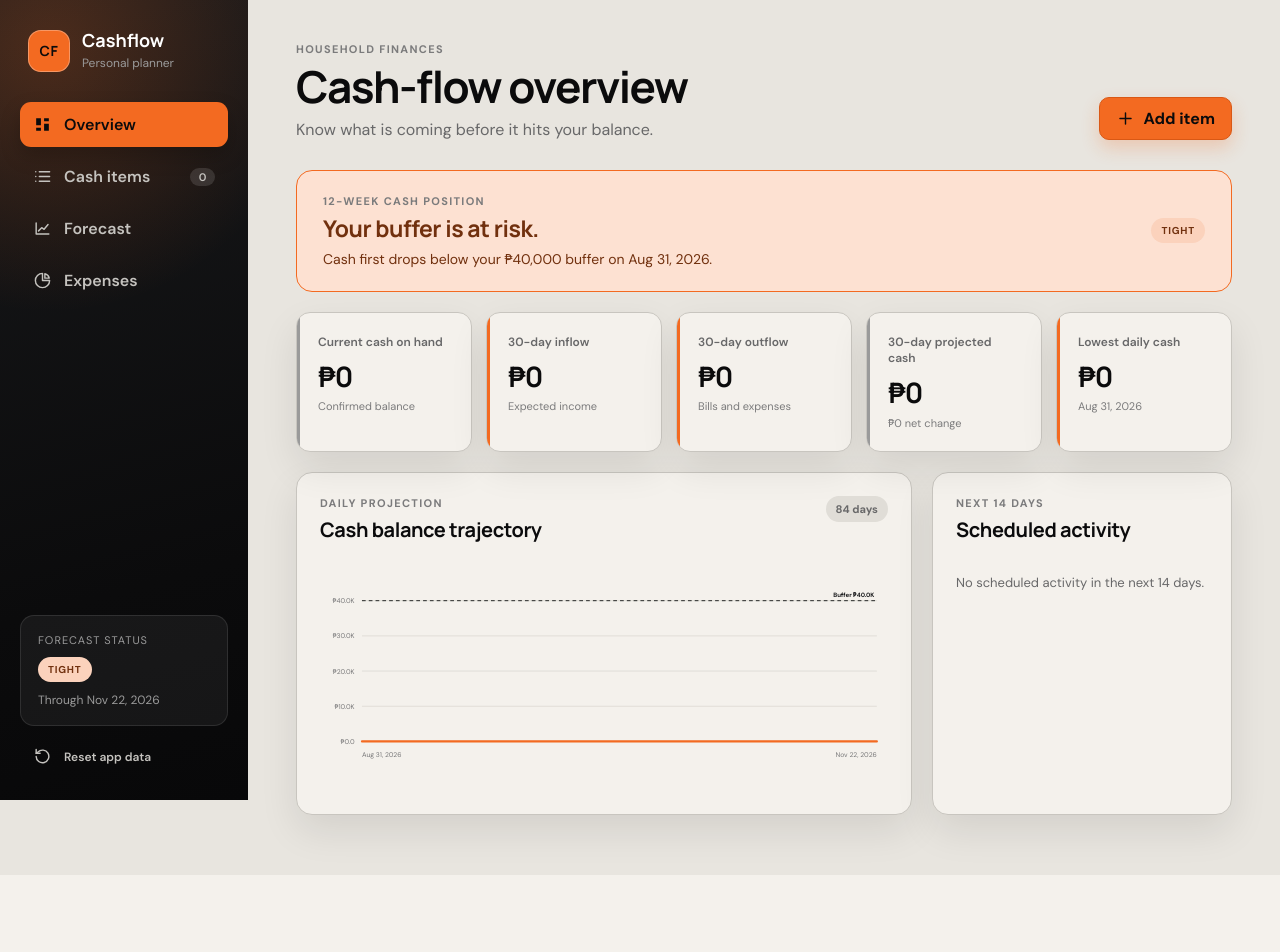
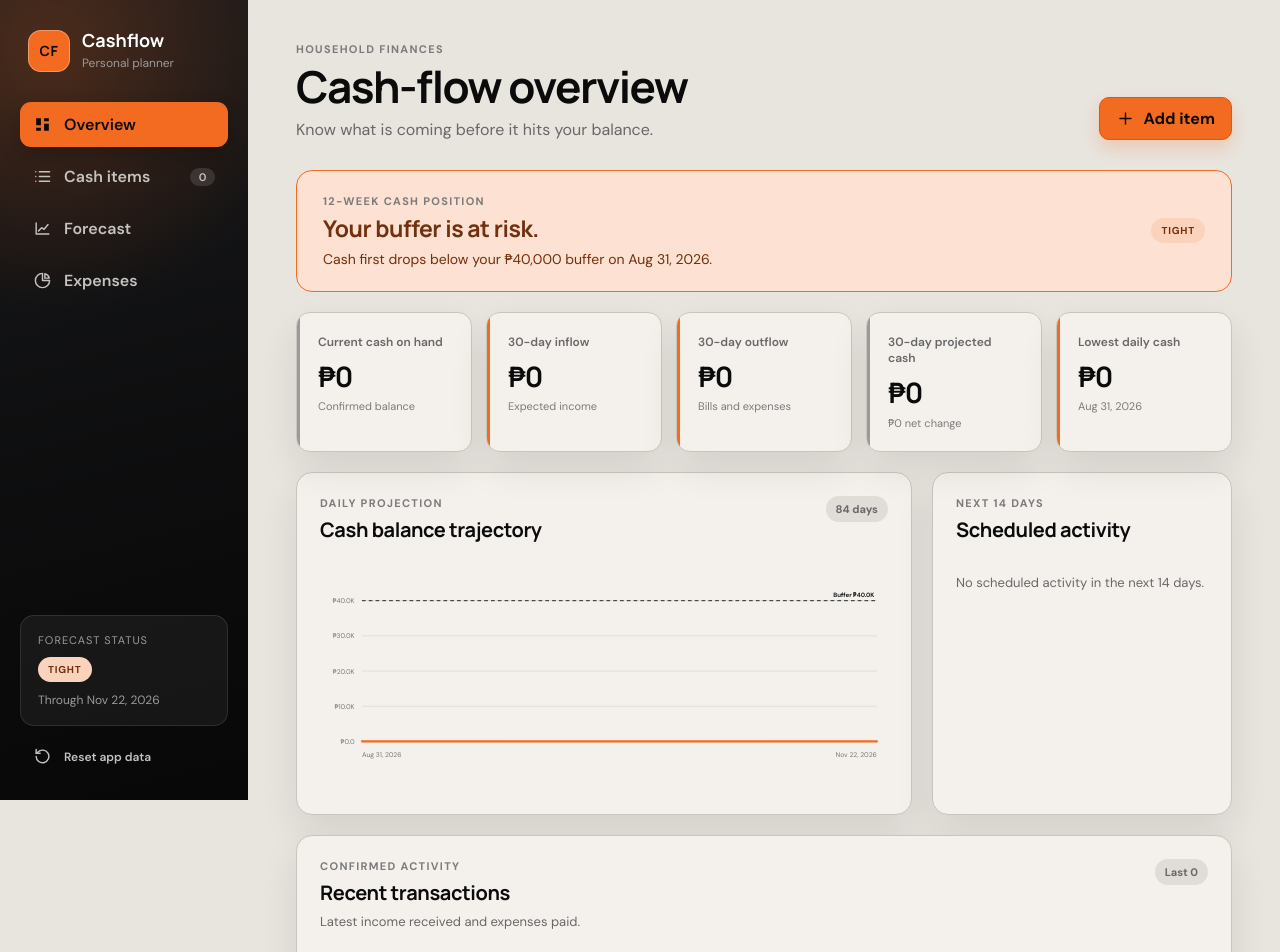
Before and after one commit to tokipaulo19/cash-flow-app, a React (Vite) app: page / in a window 1280 px wide. Shown: the top 952 px of the page. Before the commit the page ends 875 px from the top, so only its background shows below. Built offline with nearby package versions, Linux system fonts and the light colour scheme.

Commit message:
Add recent transactions to overview

```diff
--- a/src/App.jsx
+++ b/src/App.jsx
@@ -20,6 +20,32 @@ const sections = [
   { key: 'variableExpenses', label: 'Variable expenses', singular: 'planned expense', description: 'Dated discretionary or planned spending' },
   { key: 'oneOffBills', label: 'One-off bills', singular: 'one-off bill', description: 'Irregular bills with a single due date' },
 ]
+
+function buildRecentTransactions(data) {
+  const transactions = []
+  const add = (item, section, type, amount, date, recordedAt, id) => {
+    if (!date || !(Number(amount) > 0)) return
+    transactions.push({ id, name: item.name, category: item.category, subcategory: item.subcategory, section, type, amount: Number(amount), date, recordedAt: recordedAt || `${date}T12:00:00` })
+  }
+
+  ;(data.recurringIncome || []).forEach((item) => {
+    const history = item.paymentHistory || []
+    history.forEach((payment, index) => add(item, 'Recurring income', 'income', payment.amount, payment.receivedDate || payment.scheduledDate, payment.recordedAt, `${item.id}-income-${index}`))
+    if (!history.length && item.paidThroughDate) add(item, 'Recurring income', 'income', item.lastReceivedAmount || item.amount, item.paidThroughDate, null, `${item.id}-income-legacy`)
+  })
+  ;(data.oneOffIncome || []).filter((item) => item.status === 'Paid').forEach((item) => add(item, 'One-off income', 'income', item.actualAmount || item.amount, item.paidAt?.slice(0, 10) || item.startDate, item.paidAt, `${item.id}-income`))
+  ;(data.recurringBills || []).forEach((item) => {
+    const history = item.paymentHistory || []
+    history.forEach((payment, index) => add(item, 'Recurring bill', 'expense', payment.amount, payment.paidDate || payment.scheduledDate, payment.recordedAt, `${item.id}-bill-${index}`))
+    if (!history.length && item.paidThroughDate) add(item, 'Recurring bill', 'expense', item.amount, item.paidThroughDate, null, `${item.id}-bill-legacy`)
+  })
+  ;['variableExpenses', 'oneOffBills'].forEach((sectionKey) => {
+    const section = sectionKey === 'variableExpenses' ? 'Variable expense' : 'One-off bill'
+    ;(data[sectionKey] || []).filter((item) => item.status === 'Paid').forEach((item) => add(item, section, 'expense', item.cashAdjustmentAmount || item.amount, item.paidAt?.slice(0, 10) || item.startDate, item.paidAt, `${item.id}-expense`))
+  })
+
+  return transactions.sort((first, second) => second.recordedAt.localeCompare(first.recordedAt)).slice(0, 20)
+}
 
 function cloneDefaultData() {
   return JSON.parse(JSON.stringify(financeData))
@@ -567,6 +593,7 @@ function App() {
     : forecast.some((day) => day.balance < data.settings.minimumBuffer)
       ? 'TIGHT'
       : 'SAFE'
+  const recentTransactions = useMemo(() => buildRecentTransactions(data), [data])
 
   const openNewItem = (section = 'recurringIncome') => {
     setEditing(null)
@@ -577,6 +604,7 @@ function App() {
 
   const submitItem = (event) => {
     event.preventDefault()
+    const recordedAt = new Date().toISOString()
     const item = {
       ...form,
       id: editing?.id || `${form.section}-${Date.now()}`,
@@ -644,6 +672,7 @@ function App() {
         savedItem = {
           ...item,
           cashAdjustedOnPaid,
+          paidAt: willBePaid ? existing?.paidAt || recordedAt : null,
           ...(willBePaid ? { actualAmount, cashAdjustmentAmount: actualAmount } : {}),
         }
       }
@@ -704,6 +733,7 @@ function App() {
             ...existing,
             status: markingPaid ? 'Paid' : 'Unpaid',
             cashAdjustedOnPaid: markingPaid,
+            paidAt: markingPaid ? new Date().toISOString() : null,
             ...(markingPaid ? { actualAmount, cashAdjustmentAmount: actualAmount } : {}),
           }
         : existing),
@@ -727,12 +757,12 @@ function App() {
         balance: (Number(current.balance) || 0) + actualAmount,
         [section]: current[section].map((existing) => existing.id === item.id
           ? section === 'oneOffIncome'
-            ? { ...existing, status: 'Paid', cashAdjustedOnPaid: true, actualAmount, cashAdjustmentAmount: actualAmount }
+            ? { ...existing, status: 'Paid', cashAdjustedOnPaid: true, actualAmount, cashAdjustmentAmount: actualAmount, paidAt: new Date().toISOString() }
             : {
                 ...existing,
                 paidThroughDate: expectedDateKey,
                 lastReceivedAmount: actualAmount,
-                paymentHistory: [...(existing.paymentHistory || []), { scheduledDate: expectedDateKey, previousPaidThroughDate: existing.paidThroughDate || '', receivedDate: toDateKey(new Date()), amount: actualAmount }],
+                paymentHistory: [...(existing.paymentHistory || []), { scheduledDate: expectedDateKey, previousPaidThroughDate: existing.paidThroughDate || '', receivedDate: toDateKey(new Date()), recordedAt: new Date().toISOString(), amount: actualAmount }],
               }
           : existing),
       }
@@ -802,6 +832,7 @@ function App() {
           ? {
               ...existing,
               paidThroughDate: expectedDateKey,
+              paymentHistory: [...(existing.paymentHistory || []), { scheduledDate: expectedDateKey, paidDate: toDateKey(new Date()), recordedAt: new Date().toISOString(), amount: currentPayment }],
               ...(existing.trackBalance ? {
                 amountPaid: Math.min(Number(existing.totalAmount) || 0, (Number(existing.amountPaid) || 0) + currentPayment),
                 remainingAmount: Math.max(0, currentRemaining - currentPayment),
@@ -974,7 +1005,7 @@ function App() {
           <button className="button-primary add-top-button" type="button" onClick={() => openNewItem(view === 'report' ? 'variableExpenses' : 'recurringIncome')}><Icon name="plus" />{view === 'report' ? 'Add expense' : 'Add item'}</button>
         </header>
 
-        {view === 'overview' && <Dashboard balance={data.balance} forecast={forecast} minimumBuffer={data.settings.minimumBuffer} />}
+        {view === 'overview' && <Dashboard balance={data.balance} forecast={forecast} minimumBuffer={data.settings.minimumBuffer} recentTransactions={recentTransactions} />}
 
         {view === 'items' && (
           <div className="items-stack">
--- a/src/components/Dashboard.jsx
+++ b/src/components/Dashboard.jsx
@@ -57,7 +57,7 @@ function MetricCard({ label, value, note, tone = 'default' }) {
   )
 }
 
-function Dashboard({ balance, forecast, minimumBuffer }) {
+function Dashboard({ balance, forecast, minimumBuffer, recentTransactions = [] }) {
   const next30Days = forecast.slice(0, 30)
   const monthIncome = next30Days.reduce((sum, day) => sum + day.income, 0)
   const monthExpenses = next30Days.reduce((sum, day) => sum + day.expenses, 0)
@@ -138,6 +138,33 @@ function Dashboard({ balance, forecast, minimumBuffer }) {
         </article>
       </section>
 
+      <article className="panel recent-transactions-panel">
+        <div className="panel-heading">
+          <div>
+            <span className="eyebrow">Confirmed activity</span>
+            <h2>Recent transactions</h2>
+            <p>Latest income received and expenses paid.</p>
+          </div>
+          <span className="panel-meta">Last {Math.min(recentTransactions.length, 20)}</span>
+        </div>
+        {recentTransactions.length ? (
+          <div className="recent-transaction-list">
+            {recentTransactions.map((transaction) => (
+              <div className="recent-transaction-row" key={transaction.id}>
+                <span className="recent-transaction-date">{shortDate(transaction.date)}</span>
+                <i className={`recent-transaction-mark transaction-${transaction.type}`} aria-hidden="true" />
+                <div className="recent-transaction-copy">
+                  <strong>{transaction.name}</strong>
+                  <span>{transaction.section}{transaction.category ? ` · ${transaction.category}` : ''}{transaction.subcategory ? ` › ${transaction.subcategory}` : ''}</span>
+                </div>
+                <span className={`recent-transaction-status transaction-${transaction.type}`}>{transaction.type === 'income' ? 'Received' : 'Paid'}</span>
+                <strong className={`recent-transaction-amount ${transaction.type === 'income' ? 'positive-number' : 'negative-number'}`}>{transaction.type === 'income' ? '+' : '−'}{money(transaction.amount)}</strong>
+              </div>
+            ))}
+          </div>
+        ) : <p className="empty-copy">Confirmed payments will appear here after you mark income as received or an expense as paid.</p>}
+      </article>
+
       {trigger?.length > 0 && (
         <section className="insight-card">
           <span className="insight-icon">!</span>
--- a/src/index.css
+++ b/src/index.css
@@ -160,6 +160,21 @@ button { cursor: pointer; }
 .event-amount.event-income { color: #414143; }
 .event-amount.event-expense { color: #c94e0c; }
 .empty-copy { color: var(--muted); font-size: 13px; }
+
+.recent-transaction-list { display: grid; }
+.recent-transaction-row { display: grid; grid-template-columns: 92px 8px minmax(0, 1fr) auto 120px; align-items: center; gap: 12px; padding: 13px 0; border-top: 1px solid #dcd9d3; }
+.recent-transaction-row:first-child { border-top: 0; padding-top: 2px; }
+.recent-transaction-date { color: #686869; font-size: 11px; font-weight: 650; }
+.recent-transaction-mark { width: 7px; height: 30px; border-radius: 99px; background: #9a9a9a; }
+.recent-transaction-mark.transaction-income { background: #18191b; }
+.recent-transaction-mark.transaction-expense { background: #f36a21; }
+.recent-transaction-copy { min-width: 0; }
+.recent-transaction-copy strong, .recent-transaction-copy span { display: block; overflow: hidden; text-overflow: ellipsis; white-space: nowrap; }
+.recent-transaction-copy strong { color: #18191b; font-size: 13px; }
+.recent-transaction-copy span { margin-top: 3px; color: #777778; font-size: 10px; }
+.recent-transaction-status { border-radius: 99px; padding: 5px 8px; color: #5f5f60; background: #dedbd5; font-size: 8px; font-weight: 800; letter-spacing: .05em; text-transform: uppercase; }
+.recent-transaction-status.transaction-expense { color: #71300e; background: #fbd2bc; }
+.recent-transaction-amount { font-size: 12px; text-align: right; white-space: nowrap; }
 
 .insight-card { display: flex; align-items: center; gap: 14px; padding: 17px 20px; border: 1px solid #f3b28f; border-radius: 13px; background: #fde7dc; }
 .insight-icon { display: grid; flex: 0 0 28px; height: 28px; place-items: center; border-radius: 50%; color: #fff; background: var(--coral); font-weight: 800; }
@@ -522,6 +537,9 @@ input:focus, select:focus { border-color: #f36a21; background: #fffdfa; box-shad
   .balance-fields { grid-template-columns: 1fr; }
   .income-amount-confirm { grid-template-columns: 1fr 1fr; }
   .income-amount-confirm label { grid-column: span 2; }
+  .recent-transaction-row { grid-template-columns: 76px 7px minmax(0, 1fr) auto; gap: 9px; }
+  .recent-transaction-status { display: none; }
+  .recent-transaction-amount { grid-column: 3 / -1; }
   .category-report-body { grid-template-columns: 170px minmax(0, 1fr); gap: 18px; padding-inline: 0; }
   .donut-chart { width: 160px; }
   .donut-chart > div { width: 96px; }
```
